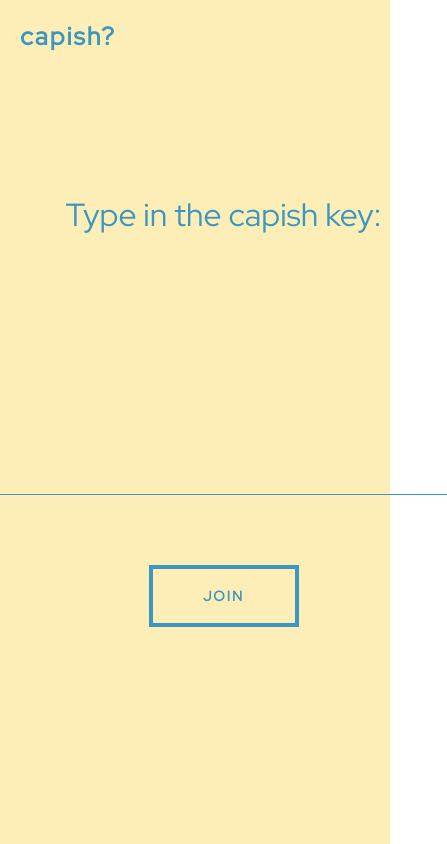
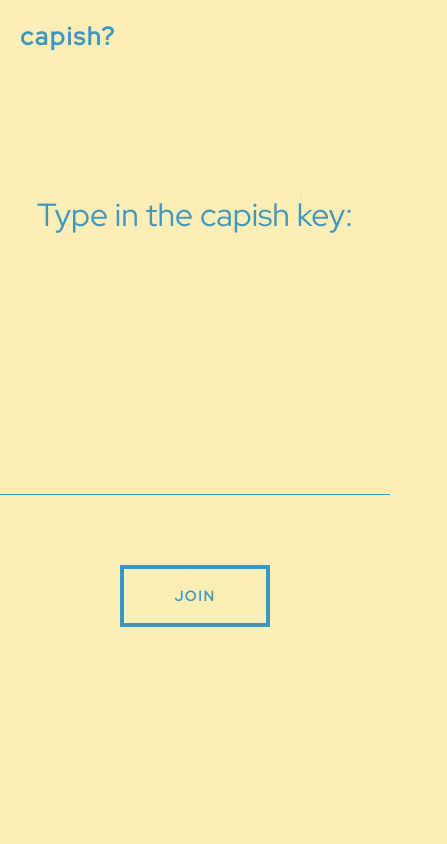
Before and after one commit to krumplisbalhe/capish, a React (Create React App) app in the folder frontend/: page /join in a window 390 px wide. Shown: the whole page, 447 px wide, since content can reach past the window. Built offline with nearby package versions, Linux system fonts and the light colour scheme.

Commit message:
mobile friendly

```diff
--- a/frontend/src/App.css
+++ b/frontend/src/App.css
@@ -87,6 +87,7 @@ input:focus{
   }
   .app{
     grid-template-rows: 10% 90%;
+    overflow: hidden;
   }
 }
 
--- a/frontend/src/components/join/join.css
+++ b/frontend/src/components/join/join.css
@@ -36,6 +36,9 @@ h1{
 }
 
 @media screen and (max-width: 700px) {
+	.join{
+		width: 100vw;
+	}
   .options{
 		flex-direction: column;
 		height: 80%;
--- a/frontend/src/components/loading/loading.css
+++ b/frontend/src/components/loading/loading.css
@@ -20,10 +20,6 @@
   -webkit-text-stroke: 0.5px var(--blue);
 }
 
-.buttonShowResults{
-  grid-area: create;
-}
-
 .illustration{
   grid-area: illustration;
   width: 100%;
@@ -38,3 +34,10 @@
 .buttonShowResults{
   grid-area: stopVoting;
 }
+
+@media screen and (max-width: 700px) {
+  .loading{
+    max-width: 100vw;
+    grid-template-rows: 0px 1fr 2fr 0fr 1fr 0px;
+  }
+}
--- a/frontend/src/components/share/share.css
+++ b/frontend/src/components/share/share.css
@@ -39,7 +39,7 @@
 @media screen and (max-width: 720px) {
 	.share {
 		grid-template-columns: 0.5fr 3fr 0.5fr;
-		grid-template-rows: 50px 0.5fr 20px 1fr 20px 0.5fr 40px;
+		grid-template-rows: 0px 0.5fr 5px 1fr 5px 0.5fr 0px;
 	}
 }
 
--- a/frontend/src/index.css
+++ b/frontend/src/index.css
@@ -5,6 +5,7 @@ body {
     sans-serif;
   -webkit-font-smoothing: antialiased;
   -moz-osx-font-smoothing: grayscale;
+  background-color: #FDEEB7;
 }
 
 code {
```
